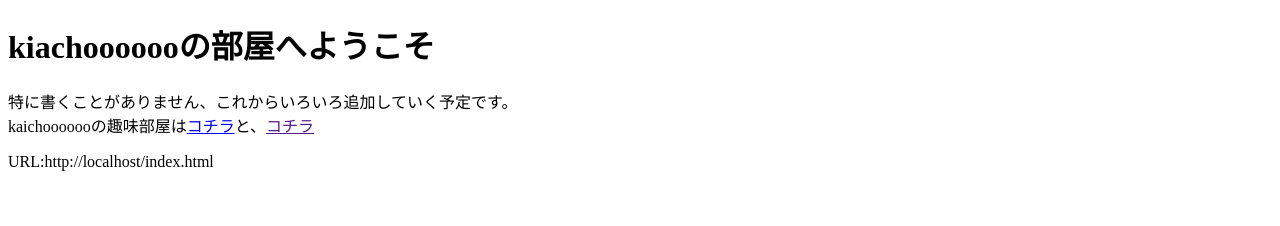
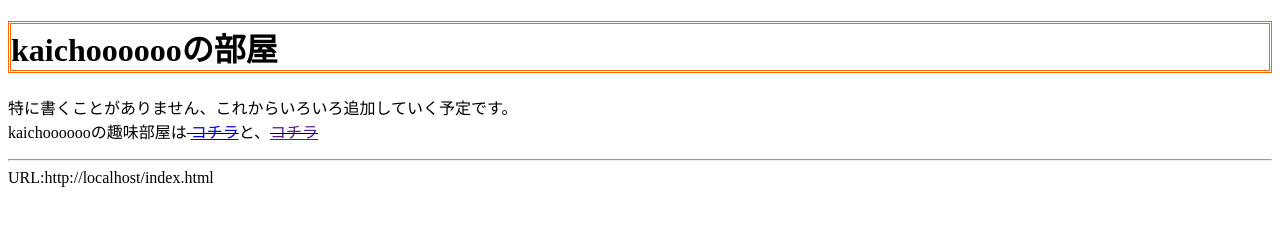
Before and after one commit to kaichoooooo1262/munou, a plain HTML site: page index.html in a window 1280 px wide. Drawn offline with Linux system fonts and the light colour scheme.

Commit message:
Update index.html

```diff
--- a/index.html
+++ b/index.html
@@ -4,30 +4,46 @@
 <head>
     <meta charset="utf-8" />
     <title>kaichooooooの部屋</title>
+    <style>
+    h1{
+        border:double 3px #ff6600;
+        color:#000000;
+    }
+    </style>
 </head>
 <body>
 <script type="text/javascript">
-window.alert("ぎゃあああああああああああああああああああああああああああああああああああああああああああああああああああああああああああああああああああああああああああああああああああああああああああああ");
+<!--
+window.alert("ジャガイモ");
+//-->
 </script>
-<h1>kiachooooooの部屋へようこそ</h1>
+<h1>kaichooooooの部屋</h1>
 
 <p>
 特に書くことがありません、これからいろいろ追加していく予定です。<br>
-kaichooooooの趣味部屋は<a href="///C:/Users/%E7%94%BA%E6%9C%AC%E3%80%80%E7%A5%90%E5%A4%AA/Desktop/html%E3%81%A7%E9%81%8A%E3%81%B6/HTMLPage7.html">コチラ</a>と、<a href="">コチラ</a>
+kaichooooooの趣味部屋は<s>
+<a href="///C:/Users/%E7%94%BA%E6%9C%AC%E3%80%80%E7%A5%90
+%E5%A4%AA/Desktop/html%E3%81%A7%E9%81%8A%E3%81%B6/HTMLPage7.html">
+コチラ</a></s>と、<s><a href="">コチラ</a></s>
 
 
 
 </p>
+<script>
+<!--
+function func01(){window.alert("おちんちんyeah!!!!")}
+function otintin(){window.alert("あ")}
+//-->
+</script>
+<!--<input type="button"value="ダイアログボックスを開く"onClick="func01()">
+<input type="button"value="おちんちん"onClick="otintin()">-->
+<hr>
 
 
 <script type="text/javascript">
+<!--
 document.write("URL:",location.href);
-document.write(br);
-
-
-
-
-
+//-->
 </script>
 </body>
 </html>
```
